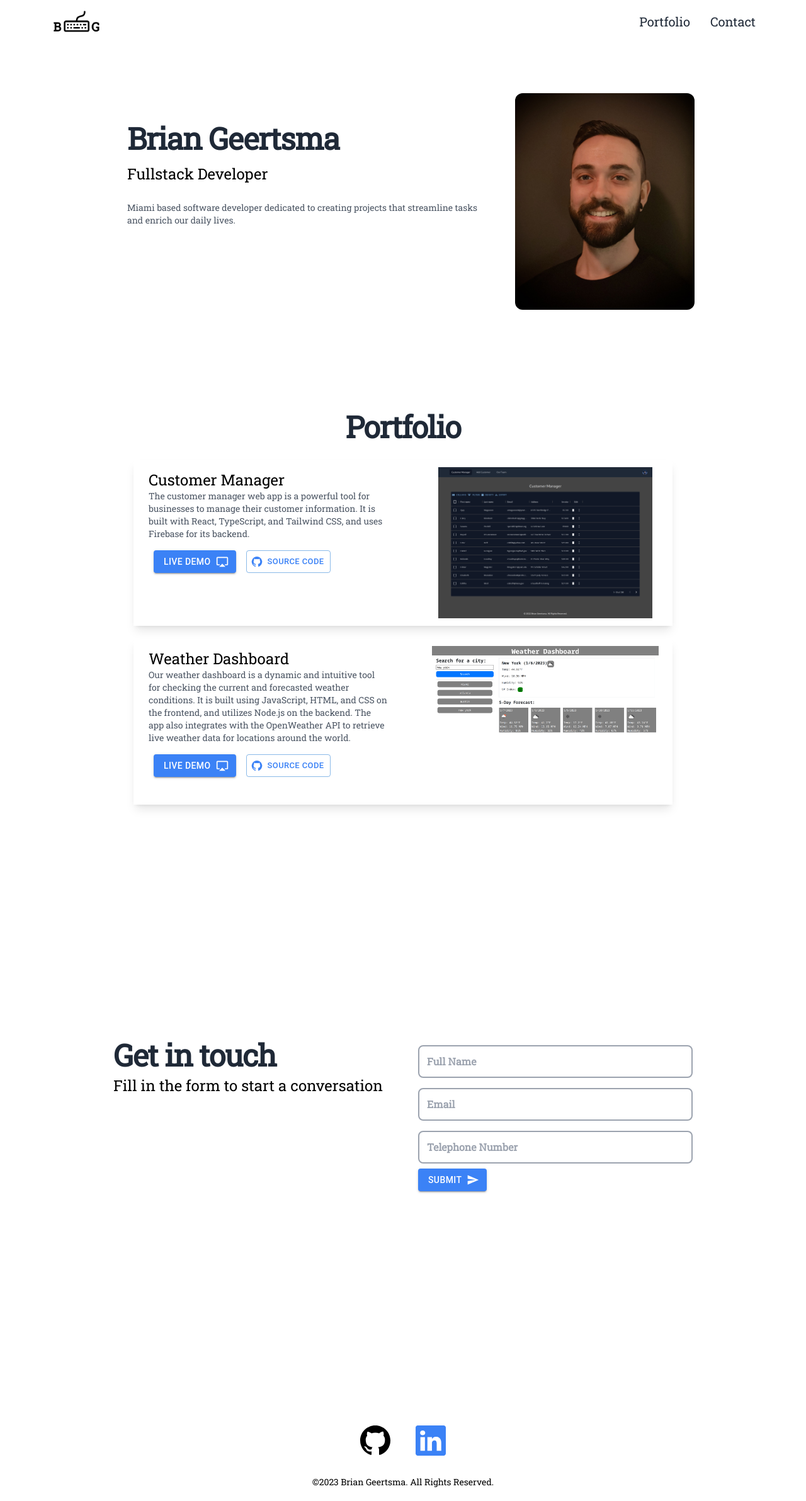
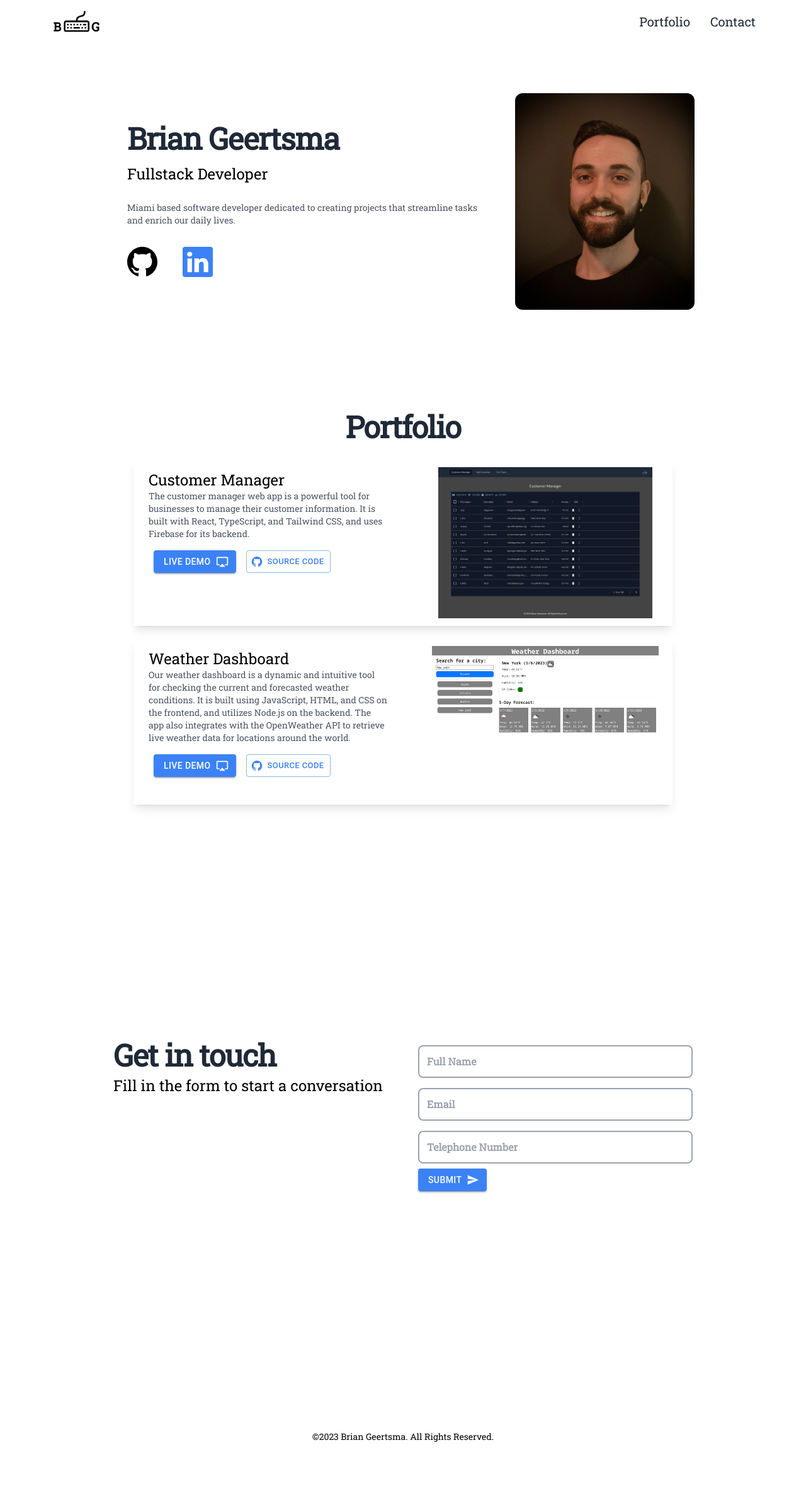
Before and after one commit to brian-gee/react-portfolio, a Next.js app: page / in a window 1280 px wide. Shown: the whole page at 63% size. After the commit the page ends 2312 px from the top, so only its background shows below. Built offline with nearby package versions, Linux system fonts and the light colour scheme.

Commit message:
simplified footer, added social links to summary

```diff
--- a/components/footer.js
+++ b/components/footer.js
@@ -4,17 +4,6 @@ export default function Footer() {
   let date =  new Date().getFullYear();
   return (
     <footer className="pt-20 mt-auto">
-      <div className="text-5xl flex justify-center py-3 space-x-10">
-        <a href="https://github.com/brian-gee" className="hover:text-6xl">
-          <BsGithub />
-        </a>
-        <a
-          href="https://www.linkedin.com/in/brian-geertsma/"
-          className="hover:text-6xl text-blue-500"
-        >
-          <BsLinkedin />
-        </a>
-      </div>
       <span className="flex justify-center py-5 text-sm sm:text-center">
         ©{date}&nbsp;
         <a href="https://briang.xyz/" className="hover:underline">
--- a/pages/index.js
+++ b/pages/index.js
@@ -3,6 +3,7 @@ import Image from 'next/image';
 import bg from '../public/bg.jpg';
 import Portfolio from '../components/portfolio';
 import Contact from '../components/contact';
+import { BsLinkedin, BsGithub } from "react-icons/bs";
 
 export default function Home() {
 	return (
@@ -15,11 +16,28 @@ export default function Home() {
 				<section className="flex justify-center pt-20">
 					<div className="flex justify-between max-w-7xl px-12">
 						<div className="text-left p-10">
-							<h2 className="text-4xl sm:text-5xl text-gray-800 font-extrabold tracking-tight py-2">Brian Geertsma</h2>
+							<h2 className="text-4xl sm:text-5xl text-gray-800 font-extrabold tracking-tight py-2">
+								Brian Geertsma
+							</h2>
 							<h3 className="text-lg md:text-2xl py-2">Fullstack Developer</h3>
 							<p className="text-gray-600 text-xs md:text-sm py-5 leading-8 max-w-xl">
-							Miami based software developer dedicated to creating projects that streamline tasks and enrich our daily lives.
+								Miami based software developer dedicated to creating projects
+								that streamline tasks and enrich our daily lives.
 							</p>
+							<div className="text-5xl flex justify-start py-3 space-x-10">
+								<a
+									href="https://github.com/brian-gee"
+									className="hover:text-6xl"
+								>
+									<BsGithub />
+								</a>
+								<a
+									href="https://www.linkedin.com/in/brian-geertsma/"
+									className="hover:text-6xl text-blue-500"
+								>
+									<BsLinkedin />
+								</a>
+							</div>
 						</div>
 						<div className="grid justify-end">
 							<Image
@@ -32,7 +50,6 @@ export default function Home() {
 									maxWidth: '95%',
 									height: 'auto',
 								}}
-
 							/>
 						</div>
 					</div>
@@ -46,8 +63,8 @@ export default function Home() {
 
 				<section id="contact">
 					<div>
-            <Contact></Contact>
-          </div>
+						<Contact></Contact>
+					</div>
 				</section>
 			</main>
 		</div>
```
